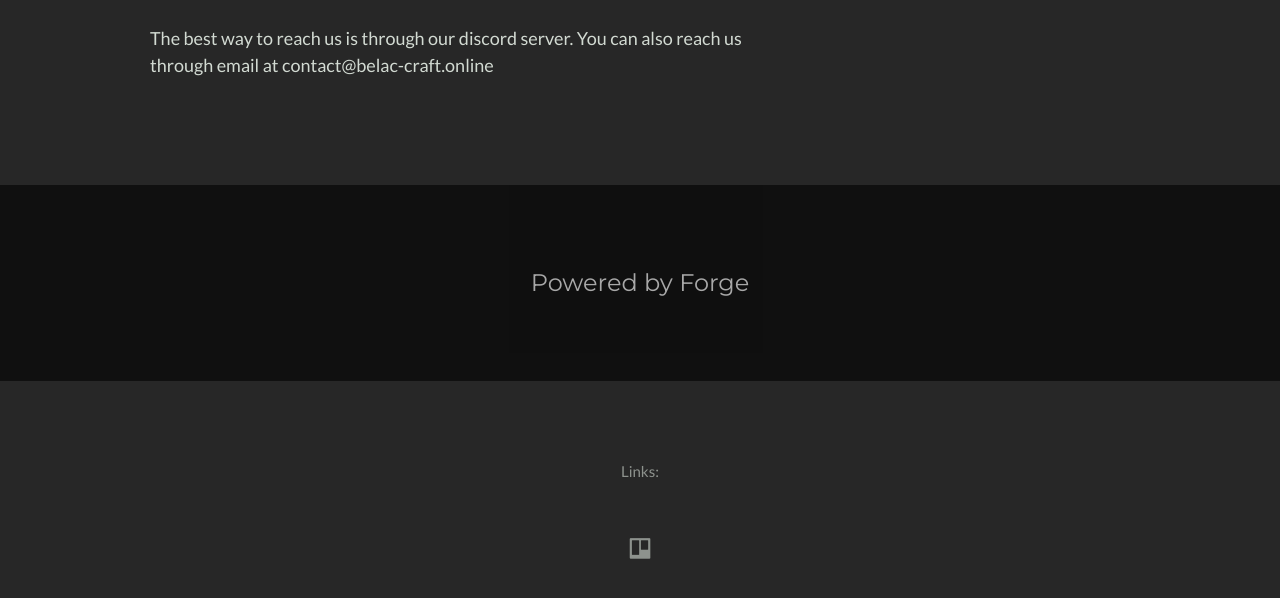
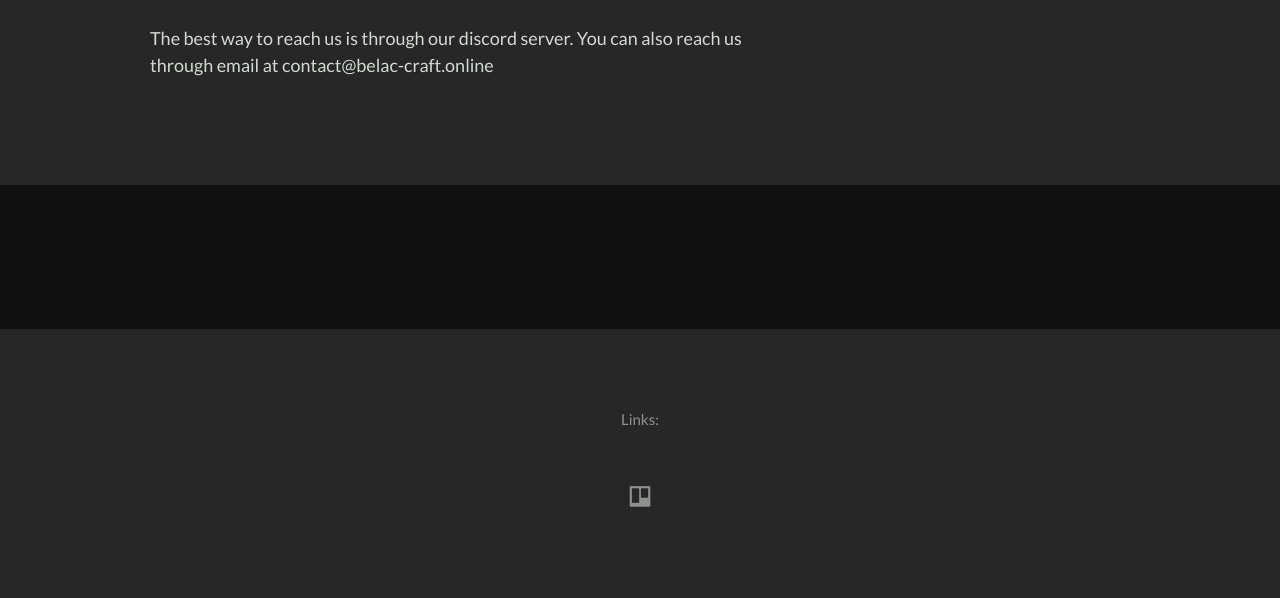
Before and after one commit to TeamBelac/belacsite, a plain HTML site: page public/index.html in a window 1280 px wide. Shown: the part 664-1262 px from the top of the page. Drawn offline with nearby package versions, Linux system fonts and the light colour scheme.

Commit message:
Update index.html

```diff
--- a/public/index.html
+++ b/public/index.html
@@ -62,7 +62,7 @@ body,h1,h2,h3,h4,h5,h6 {font-family: "Lato", sans-serif}
 
 
 <div class="w3-container w3-black w3-center w3-opacity w3-padding-64">
-    <h1 class="w3-margin w3-xlarge">Powered by Forge</h1>
+    <h1 class="w3-margin w3-xlarge"> </h1>
 </div>
 
 <!-- Footer -->
```
